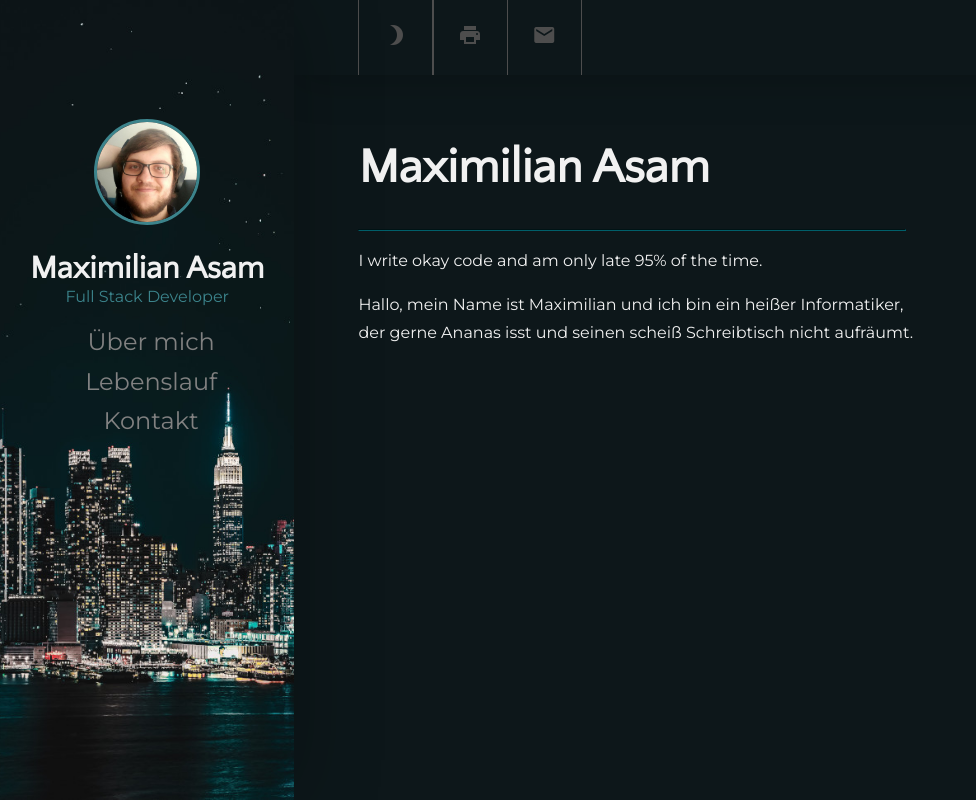
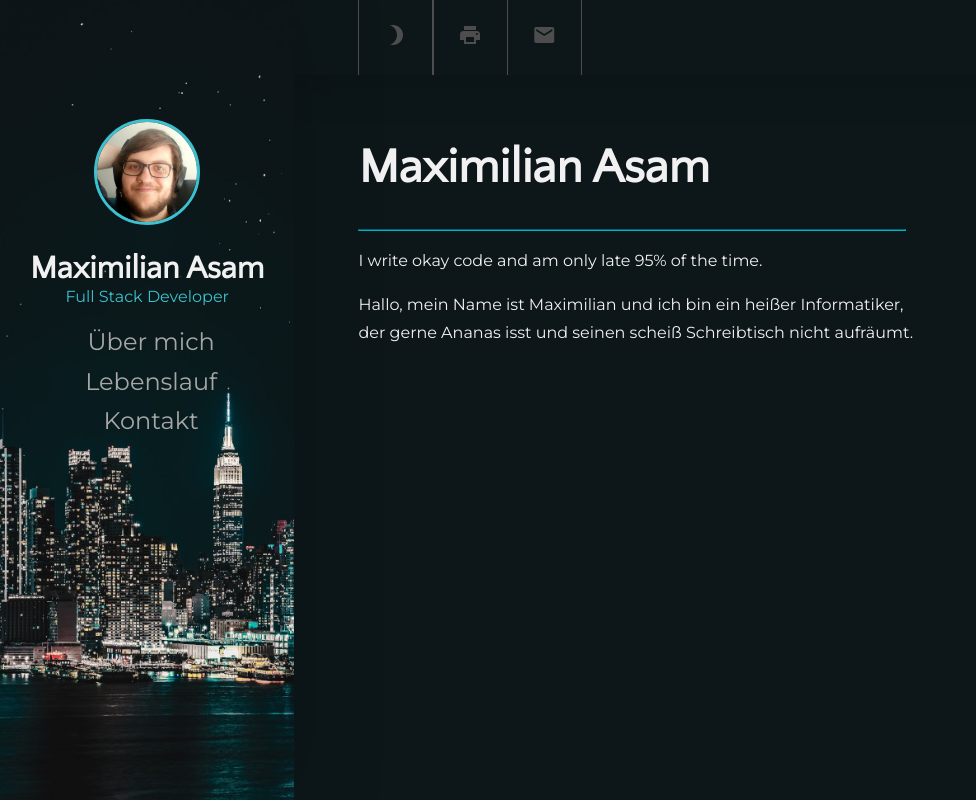
Before and after one commit to AsamMax/asam.dev, a Django app: page / in a window 1280 px wide. Shown: the whole page, without its empty margins (0-976 px from the left). Run offline with Django 3.2, Linux system fonts and the light colour scheme; style sheets or scripts are compiled from the project's sources; some libraries are stand-ins or nearby versions.

Commit message:
Accent- und Grau-Ton angepasst

```diff
--- a/static/theme.scss
+++ b/static/theme.scss
@@ -1,7 +1,7 @@
 $dark: #0D171A;
 $light: #f1f1f1;
-$medium-gray: #818181;
-$accent: #005f6a;
+$medium-gray: #a7a7a7;
+$accent: #00b1c5;
 
 $color-transition: 2s cubic-bezier(0.7, 0, 0.3, 1);
 $short-transition: 1s cubic-bezier(0.7, 0, 0.3, 1);
```
